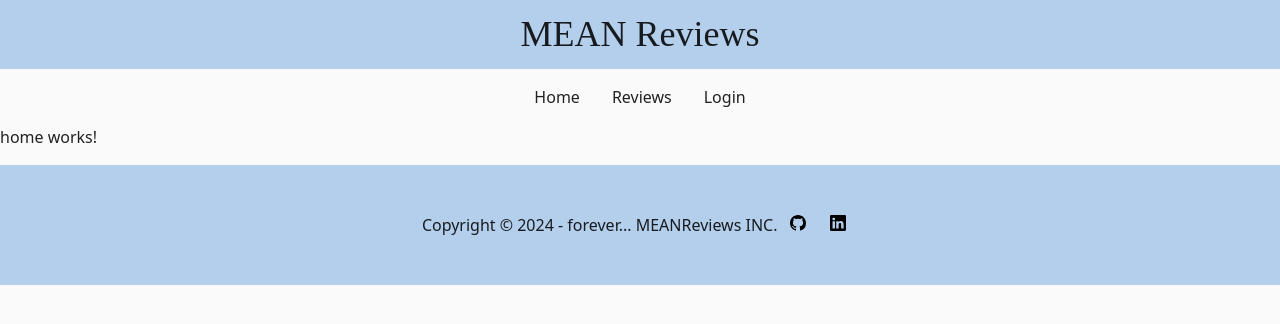
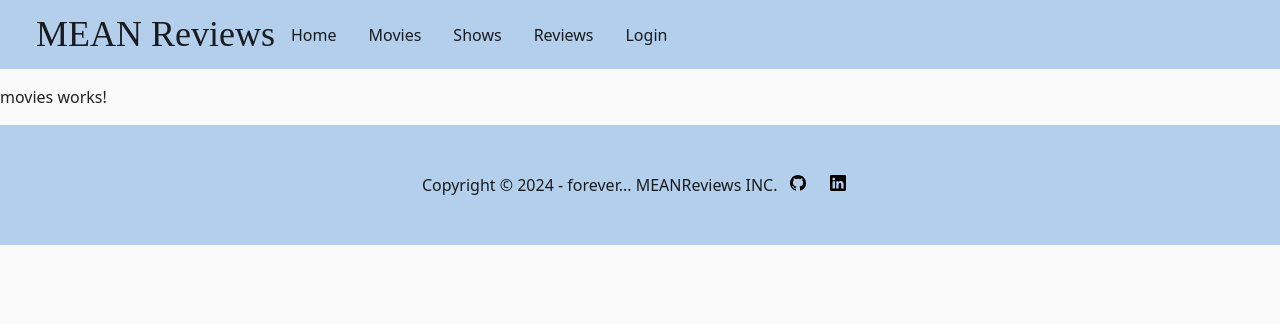
Before and after one commit to TimothyJan/MEANReview-Frontend, an Angular app: page /movies in a window 1280 px wide. Before the commit this address led to /home. Shown: the top 324 px of the page. Built offline with nearby package versions, Linux system fonts and the light colour scheme.

Commit message:
Skeleton NavBar Complete

```diff
--- a/src/app/app-routing.module.ts
+++ b/src/app/app-routing.module.ts
@@ -3,9 +3,13 @@ import { RouterModule, Routes } from '@angular/router';
 import { HomeComponent } from './components/home/home.component';
 import { ReviewsComponent } from './components/reviews/reviews.component';
 import { LoginComponent } from './components/login/login.component';
+import { MoviesComponent } from './components/movies/movies.component';
+import { ShowsComponent } from './components/shows/shows.component';
 
 const routes: Routes = [
   { path: 'home', component: HomeComponent },
+  { path: 'movies', component: MoviesComponent },
+  { path: 'shows', component: ShowsComponent },
   { path: 'reviews', component: ReviewsComponent },
   { path: 'login', component: LoginComponent },
   // redirect to `home` if there is no path
--- a/src/app/components/home/home.component.ts
+++ b/src/app/components/home/home.component.ts
@@ -1,10 +1,24 @@
-import { Component } from '@angular/core';
+import { Component, OnInit } from '@angular/core';
+import { TmdbService } from '../../services/tmdb.service';
 
 @Component({
   selector: 'app-home',
   templateUrl: './home.component.html',
   styleUrl: './home.component.css'
 })
-export class HomeComponent {
+export class HomeComponent implements OnInit{
+
+  constructor(
+    private _tmdbService: TmdbService
+  ) {}
+
+  ngOnInit(): void {
+    this._tmdbService.getMoviesNowPlayingList().subscribe(data => {
+      console.log(data);
+    });
+    this._tmdbService.getMoviesPopularList().subscribe(data => {
+      console.log(data);
+    });
+  }
 
 }
--- /dev/null
+++ b/src/app/components/movies/movies.component.html
@@ -0,0 +1 @@
+<p>movies works!</p>
--- /dev/null
+++ b/src/app/components/shows/shows.component.html
@@ -0,0 +1 @@
+<p>shows works!</p>
--- a/src/app/components/side-nav/side-nav.component.css
+++ b/src/app/components/side-nav/side-nav.component.css
@@ -39,7 +39,6 @@ mat-sidenav {
 @media screen and (min-width: 768px) {
   .nav-bar{
     justify-content: center;
-    margin-top: 1rem;
     display: flex;
     flex-direction: row;
   }
@@ -71,3 +70,35 @@ mat-sidenav {
     height: 100%;
   }
 }
+
+.header {
+  padding: 12px 36px; /* top/bottom & right/left*/
+  display: -webkit-box;
+  display: -ms-flexbox;
+  display: flex;
+  -webkit-box-pack: justify;
+  -ms-flex-pack: justify;
+  justify-content: left;
+  /* justify-content: space-around; */
+  -webkit-box-align: center;
+  -ms-flex-align: center;
+  align-items: center;
+  background-color: #B4CFEC;
+}
+
+.title {
+  font-family: Forum;
+  font-weight: 400;
+  font-size: 2.25rem;
+  line-height: 1.25;
+  text-transform: none;
+  letter-spacing: 0em;
+}
+
+.nav-bar {
+  display: flex;
+  justify-content: flex-start;
+  flex-wrap: nowrap;
+  align-items: center;
+  overflow: visible;
+}
--- a/src/app/components/side-nav/side-nav.component.html
+++ b/src/app/components/side-nav/side-nav.component.html
@@ -3,9 +3,15 @@
   <mat-sidenav-container class="sidenav-container">
     <!-- Sidenav Content -->
     <mat-sidenav-content>
-      <app-header></app-header>
+      <!-- <app-header></app-header> -->
+      <div class="header">
 
         <nav class="nav-bar">
+
+          <div class="title">
+            MEAN Reviews
+          </div>
+
           <ul class="nav-bar-list">
             <li
               class="nav-bar-list-items"
@@ -18,6 +24,8 @@
             </li>
           </ul>
         </nav>
+
+      </div>
 
       <router-outlet></router-outlet>
       <app-footer></app-footer>
@@ -37,7 +45,7 @@
     <mat-sidenav #sidenav mode="over" position="start" >
       <!-- Title -->
       <div class="sidenav-title">
-        Tim & Mari
+        Mean Reviews
       </div>
       <!-- Close Button -->
       <button mat-icon-button (click)="sidenav.toggle()" class="exit-sidenav">
--- a/src/app/components/side-nav/side-nav.component.ts
+++ b/src/app/components/side-nav/side-nav.component.ts
@@ -10,10 +10,10 @@ export class SideNavComponent {
 
   navLinks = [
     { path: '/home', label: 'Home' },
+    { path: '/movies', label: 'Movies' },
+    { path: '/shows', label: 'Shows' },
     { path: '/reviews', label: 'Reviews' },
     { path: '/login', label: 'Login' },
-    // { path: '/jar-of-memories', label: 'Jar of Memories' },
-    // { path: '/function-key-5', label: 'Games' },
   ];
 
   constructor() {
```
Also changed, not shown: src/app/app.module.ts (+8 -2 lines), src/app/components/movies/movies.component.ts (added, +10 -0 lines), src/app/components/shows/shows.component.ts (added, +10 -0 lines), src/app/components/movies/movies.component.css (added), src/app/components/shows/shows.component.css (added), 2 other files (tests, documents, lock files or other folders). Lines whose indentation alone changed are shown as unchanged.
